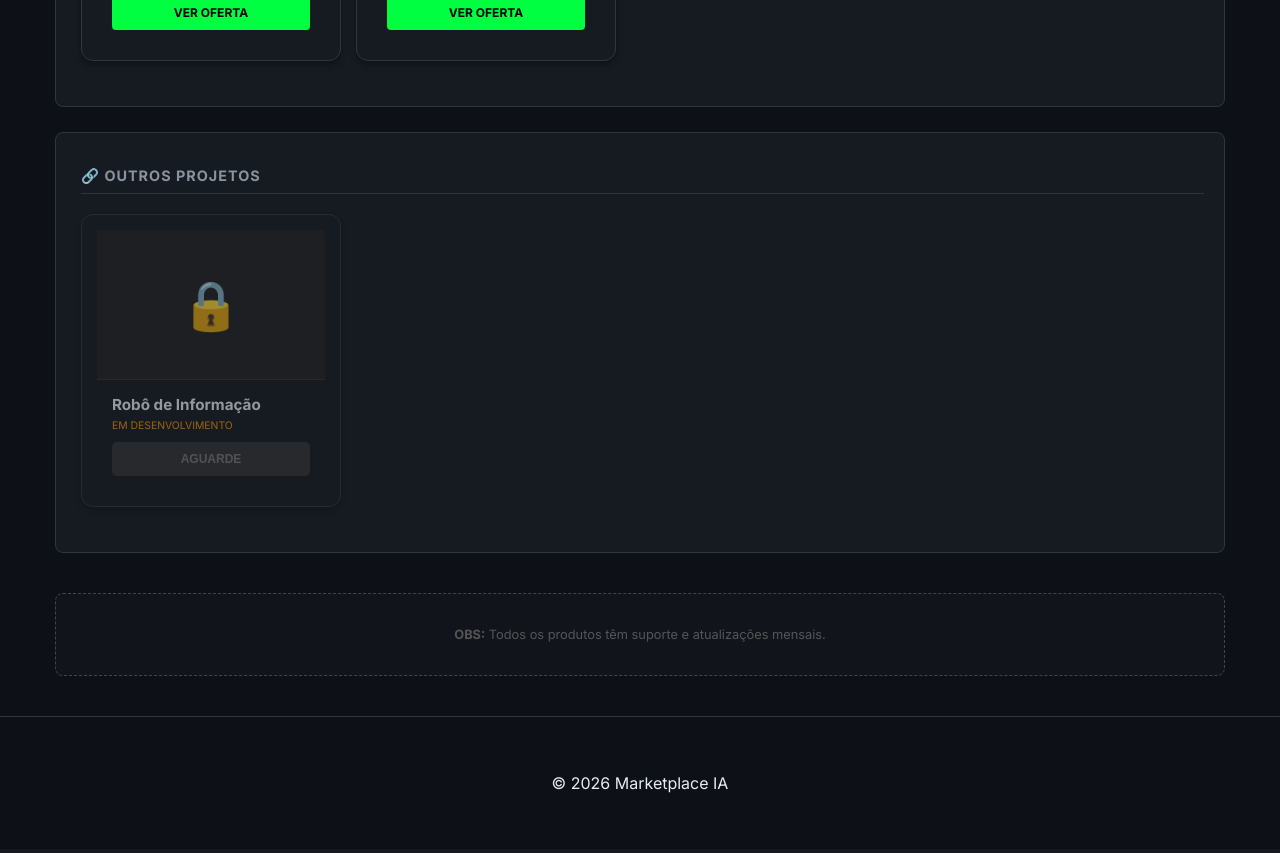
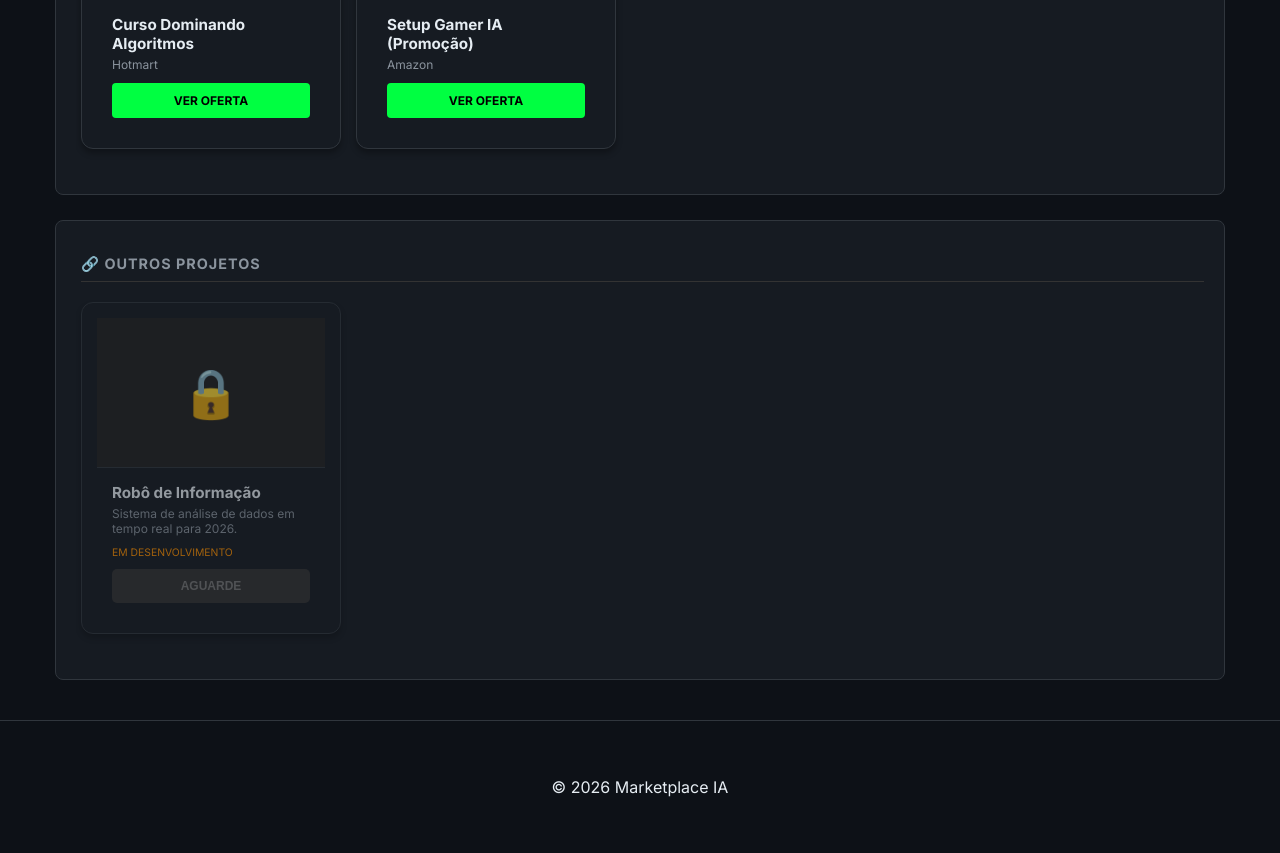
Before and after one commit to cleitonleitesantos20-beep/portal-ia, a FastAPI app: page /produtos in a window 1280 px wide. Shown: the part 1897-2750 px from the top of the page. Before the commit the page ends 2690 px from the top, so only its background shows below. Run offline with FastAPI, Linux system fonts and the light colour scheme; data comes from the database, SQL or seed files in the repository.

Commit message:
produtos.html

```diff
--- a/templates/produtos.html
+++ b/templates/produtos.html
@@ -9,17 +9,16 @@
         /* --- ESTILO DO CARROSSEL (CORRIGIDO PARA MOBILE) --- */
         .product-shelf {
             display: flex;
-            flex-wrap: nowrap; /* OBRIGATÓRIO: Impede que os itens quebrem linha */
-            overflow-x: auto;  /* Habilita o scroll lateral */
-            -webkit-overflow-scrolling: touch; /* Deixa o deslize suave no iPhone */
+            flex-wrap: nowrap;
+            overflow-x: auto;
+            -webkit-overflow-scrolling: touch;
             gap: 15px;
-            padding: 10px 5px 25px 5px; /* Espaço extra embaixo para a barra de rolagem */
-            scroll-snap-type: x mandatory; /* Efeito magnético */
+            padding: 10px 5px 25px 5px;
+            scroll-snap-type: x mandatory;
         }
 
-        /* Personalização da barra de rolagem */
         .product-shelf::-webkit-scrollbar {
-            height: 6px; /* Barra um pouco mais visível para indicar que tem mais */
+            height: 6px;
         }
         .product-shelf::-webkit-scrollbar-track {
             background: #0d1117;
@@ -30,8 +29,8 @@
         }
 
         .product-item-box {
-            flex: 0 0 auto; /* OBRIGATÓRIO: Impede o card de encolher */
-            width: 260px;   /* Largura fixa */
+            flex: 0 0 auto;
+            width: 260px;
             scroll-snap-align: start;
             background: #161b22;
             border-radius: 12px;
@@ -39,9 +38,10 @@
             border: 1px solid #30363d;
             box-shadow: 0 4px 6px rgba(0,0,0,0.3);
             position: relative;
+            display: flex;
+            flex-direction: column;
         }
 
-        /* Área da Imagem */
         .product-img-container {
             width: 100%;
             height: 150px;
@@ -53,6 +53,14 @@
             width: 100%;
             height: 100%;
             object-fit: cover;
+        }
+
+        .product-description {
+            font-size: 0.75rem;
+            color: #8b949e;
+            margin: 5px 0 10px 0;
+            display: block;
+            line-height: 1.2;
         }
 
         /* Botões Específicos */
@@ -89,12 +97,11 @@
                     </div>
                     <div class="info" style="padding: 15px;">
                         <strong>{{ p.nome }}</strong>
+                        <span class="product-description">{{ p.descricao }}</span>
                         <span class="price-tag" style="color: var(--neon-blue);">{{ p.preco }}</span>
                         <a href="/app/acesso/{{ p.slug }}" class="btn-action btn-access" style="margin-top: 10px; display: block; text-align: center;">ACESSAR PAINEL</a>
                     </div>
                 </div>
-                {% else %}
-                <p style="color: #555; padding: 20px;">Nenhum robô disponível no momento.</p>
                 {% endfor %}
             </div>
         </section>
@@ -109,6 +116,7 @@
                     </div>
                     <div class="info" style="padding: 15px;">
                         <strong>{{ p.nome }}</strong>
+                        <span class="product-description">{{ p.descricao }}</span>
                         <span class="price-tag" style="color: #ff9100;">{{ p.preco }}</span>
                         <a href="{{ p.link_venda }}" class="btn-action btn-trade" style="margin-top: 10px; display: block; text-align: center;">ADQUIRIR</a>
                     </div>
@@ -127,6 +135,7 @@
                     </div>
                     <div class="info" style="padding: 15px;">
                         <strong>{{ p.nome }}</strong>
+                        <span class="product-description">{{ p.descricao }}</span>
                         <span class="price-tag" style="color: white;">{{ p.preco }}</span>
                         <a href="{{ p.arquivo_url }}" download class="btn-action btn-ebook" style="margin-top: 10px; display: block; text-align: center;">BAIXAR AGORA</a>
                     </div>
@@ -145,7 +154,7 @@
                     </div>
                     <div class="info" style="padding: 15px;">
                         <strong>{{ p.nome }}</strong>
-                        <span style="font-size: 0.7rem; color: #8b949e; display: block;">{{ p.descricao }}</span>
+                        <span class="product-description">{{ p.descricao }}</span>
                         <a href="{{ p.link_venda }}" target="_blank" class="btn-action btn-partner" style="margin-top: 10px; display: block; text-align: center;">VER OFERTA</a>
                     </div>
                 </div>
@@ -162,6 +171,7 @@
                     </div>
                     <div class="info" style="padding: 15px;">
                         <strong>Robô de Informação</strong>
+                        <span class="product-description">Sistema de análise de dados em tempo real para 2026.</span>
                         <span style="font-size: 0.65rem; color: #ff9100; display: block;">EM DESENVOLVIMENTO</span>
                         <button class="btn-action" style="background: #333; color: #777; margin-top: 10px; width: 100%; border: none; padding: 10px; border-radius: 5px; cursor: not-allowed;" disabled>AGUARDE</button>
                     </div>
@@ -169,9 +179,6 @@
             </div>
         </section>
 
-        <div class="obs-box-final" style="margin-top: 40px; text-align: center; color: #555; font-size: 0.8rem;">
-            <p><strong>OBS:</strong> Todos os produtos têm suporte e atualizações mensais.</p>
-        </div>
     </main>
 
     <footer class="main-footer" style="text-align: center; padding: 40px; border-top: 1px solid #30363d; margin-top: 40px;">
```
